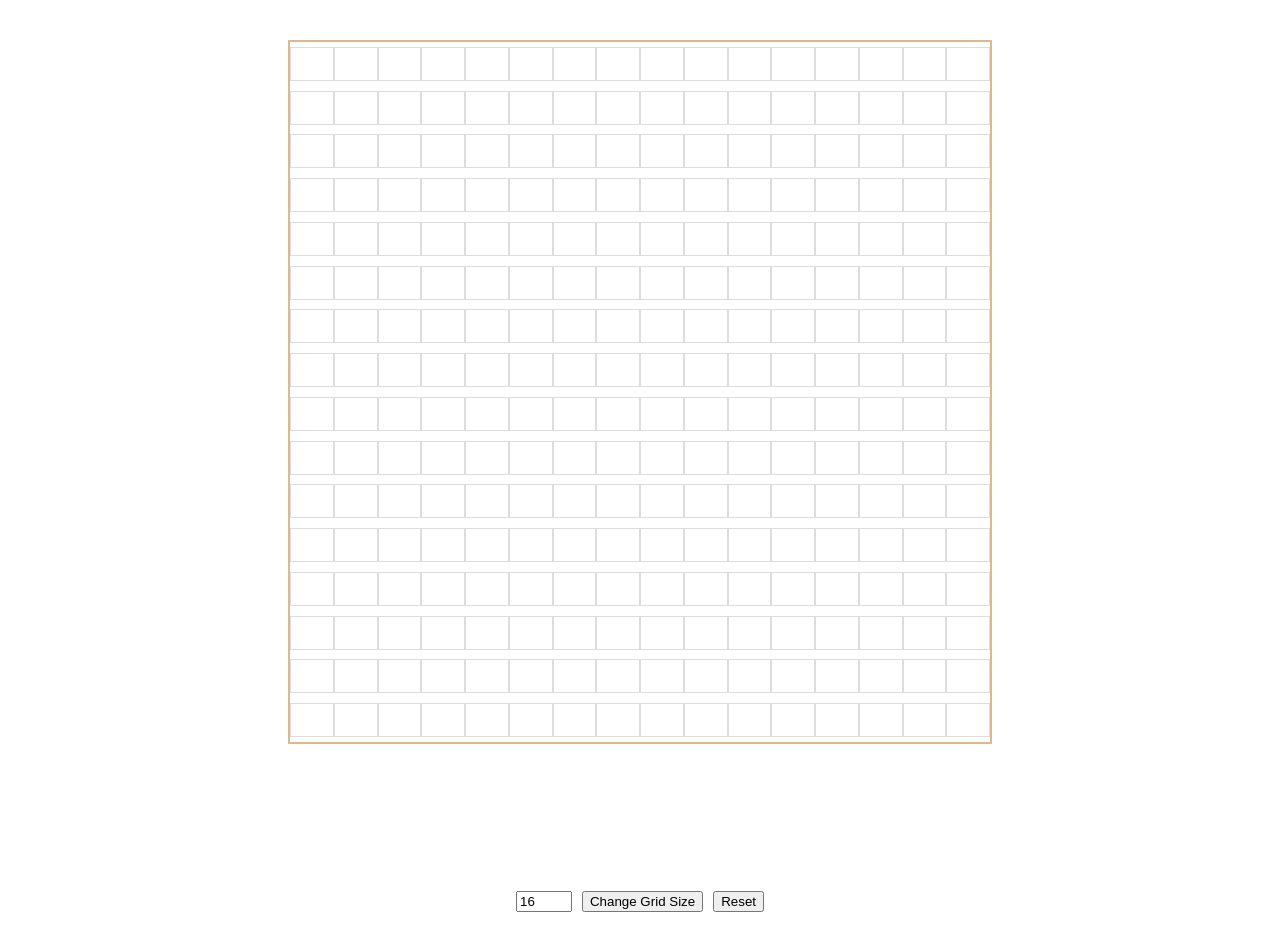
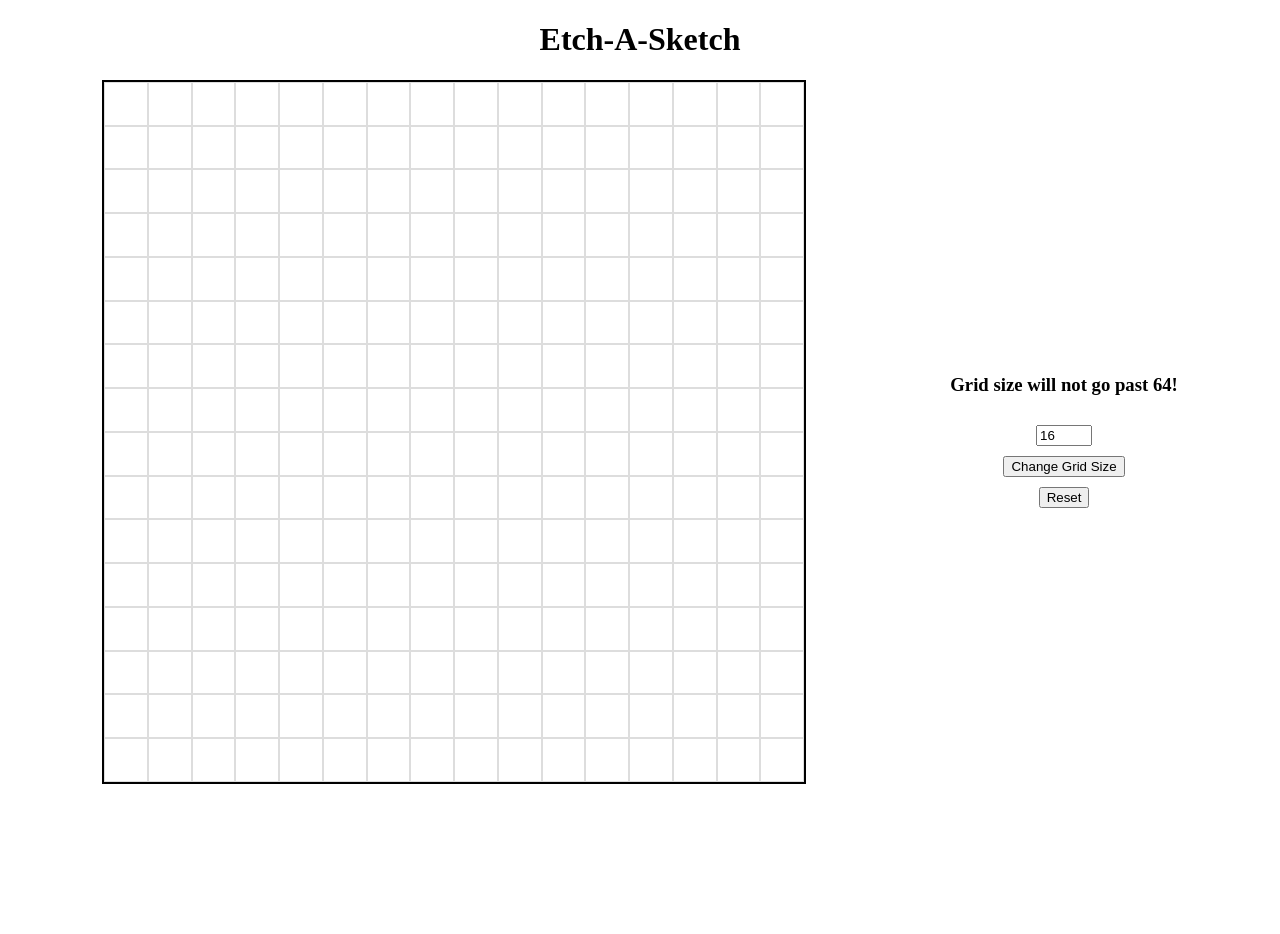
Before and after one commit to jduong98/etch-a-sketch, a plain HTML site: page index.html in a window 1280 px wide. After the commit the page ends 800 px from the top, so only its background shows below. Drawn offline with Linux system fonts and the light colour scheme.

Commit message:
Finished

```diff
--- a/etchASketch.js
+++ b/etchASketch.js
@@ -6,10 +6,13 @@ function removeGrid() {
   gridItem[i].remove();
 }
 
-function makeRows(rows, cols) {
-  container.style.setProperty('--grid-rows', rows);
-  container.style.setProperty('--grid-cols', cols);
-  for (c = 0; c < (rows * cols); c++) {
+function makeRows(num) {
+  // Set the container size
+  container.style.setProperty('--grid-rows', num);
+  container.style.setProperty('--grid-cols', num);
+
+  //append the squares
+  for (c = 0; c < (num * num); c++) {
     let cell = document.createElement("div");
     // cell.innerText = (c + 1);
     cell.classList.add('grid-item')
@@ -21,12 +24,16 @@ let submit = document.getElementById("change");
 let clear = document.getElementById("clear");
 let gridNum = 16;
 let grid = document.getElementById("gridNum");
-console.log(gridNum);
+
 
 
 submit.addEventListener("click", ()=>{
   removeGrid();
   gridNum = document.getElementById("gridNum").value;
+  if (gridNum > 64){
+    gridNum = 64
+  }
+  console.log(gridNum)
   makeRows(gridNum, gridNum)
   draw();
 });
@@ -34,7 +41,7 @@ submit.addEventListener("click", ()=>{
 
 
 
-makeRows(gridNum, gridNum);
+makeRows(gridNum);
 draw();
 
 function draw() {
--- a/index.html
+++ b/index.html
@@ -6,11 +6,16 @@
     <title>Etch-A-Sketch</title>
     <script src="etchASketch.js" defer></script>
     <link rel="stylesheet" href="styles.css">
+    <link rel="icon" href="etch-a-sketch.png">
 </head>
 <body>
+    <h1>Etch-A-Sketch</h1>
     <div class="container">
+
         <div class="grid"></div>
+
         <div class ="options">
+            <h3>Grid size will not go past 64!</h3>
             <input type="number" id="gridNum" name="grid" min="1" max="64" value="16"/>
             <button id="change">Change Grid Size</button>
             <button id="reset">Reset</button>
--- a/styles.css
+++ b/styles.css
@@ -6,36 +6,44 @@
 
 .container {
   display: flex;
-  flex-direction: column;
+  flex-direction: row;
   align-items: center;
+  justify-content: space-evenly;
   flex-wrap: wrap;
 }
 
 .options {
   display: flex;
-  height: 50px;
-  margin-top: 100px;
+  flex-direction:column;
+
+  /* margin-top: 50px; */
+  margin-left: 50px;
   gap: 10px;
   align-items: center;
 }
 
 .grid {
-  align-items: center;
-  justify-content: center;
+  /* align-items: center;
+  justify-content: center; */
   display: grid;
   grid-template-rows: repeat(var(--grid-rows), 1fr);
   grid-template-columns: repeat(var(--grid-cols), 1fr);
   grid-auto-flow: column;
   width: 700px;
   height: 700px;
-  margin: 2rem;
-  border: 2px solid burlywood;
+  /* margin: 2rem; */
+  border: 2px solid black;
 }
 
 .grid-item {
-  padding: 1em;
   border: 0.01px solid #ddd;
   text-align: center;
   width: auto;
   height: auto;
 }
+
+h1 {
+  text-align: center;
+
+
+}
```
Also changed, not shown: etch-a-sketch.png (added). Lines whose indentation alone changed are shown as unchanged.
